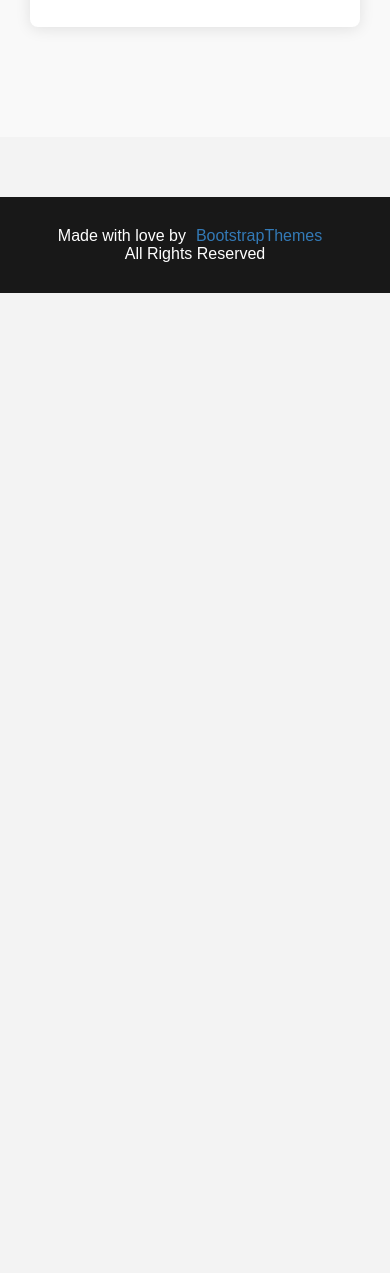
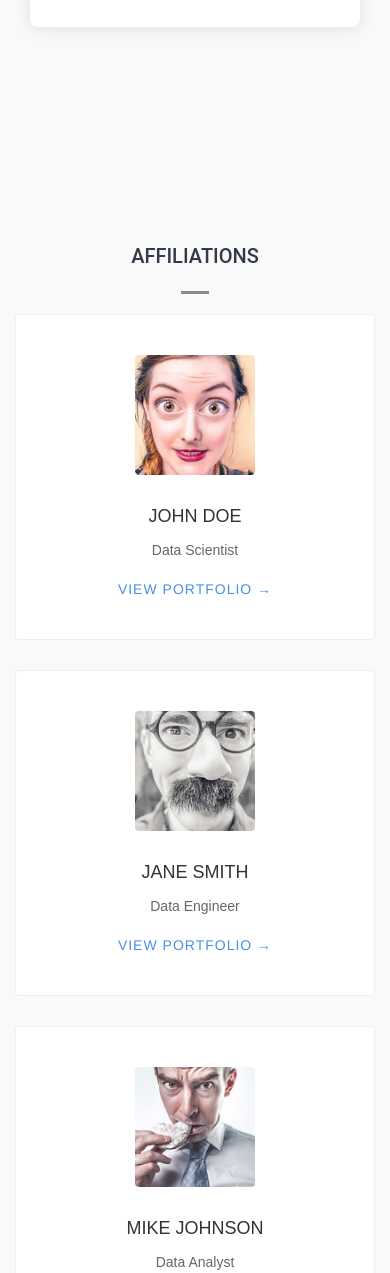
Before and after one commit to samjoshuadud/naip-client, a plain HTML site: page index.html in a window 390 px wide. Shown: the part 6892-8165 px from the top of the page. Before the commit the page ends 7185 px from the top, so only its background shows below. Drawn offline with Linux system fonts and the light colour scheme.

Commit message:
Finished

```diff
--- a/css/style.css
+++ b/css/style.css
@@ -1190,3 +1190,32 @@ body {
     border-color: #fff;
     box-shadow: 0 6px 20px rgba(0,0,0,0.3);
 }
+
+/* Affiliations styles */
+.affiliation-card {
+    transition: all 0.3s ease;
+    border: 1px solid #eee;
+}
+
+.affiliation-card:hover {
+    transform: translateY(-2px);
+    border-color: #4a90e2;
+}
+
+.affiliation-image {
+    transition: all 0.3s ease;
+}
+
+.portfolio-link {
+    position: relative;
+    transition: all 0.3s ease;
+}
+
+.portfolio-link:hover {
+    color: #357abd;
+    padding-left: 5px;
+}
+
+#affiliations {
+    background: #f9f9f9;
+}
--- a/index.html
+++ b/index.html
@@ -51,6 +51,8 @@
 							<li><a href="#abouts" class="nav-link" style="color: #fff; font-weight: 500;">About Me</a></li>
 							<li><a href="#portfolio" class="nav-link" style="color: #fff; font-weight: 500;">Work Showcase</a></li>
 							<li><a href="#blog" class="nav-link" style="color: #fff; font-weight: 500;">Blog</a></li>
+							<li><a href="#affiliations" class="nav-link" style="color: #fff; font-weight: 500;">Affiliations</a></li>
+
 
 						  </ul>
 						</div><!-- /.navbar-collapse -->
@@ -293,8 +295,8 @@
 
 
 	<section id="blog" class="blog sections" style="padding: 80px 0; background: #f9f9f9;">
-		<div class="container">
-			<div class="row">
+			<div class="container">
+				<div class="row">
 				<!-- Section Title -->
 				<div class="col-md-12">
 					<div class="head_title text-center wow fadeIn" data-wow-duration="0.5s">
@@ -373,6 +375,64 @@
 			</div>
 		</div>
 	</section>
+
+
+	<section id="affiliations" class="affiliations sections" style="padding: 80px 0; background: #f9f9f9;">
+		<div class="container">
+			<div class="row">
+				<!-- Section Title -->
+				<div class="col-md-12">
+					<div class="head_title text-center wow fadeIn" data-wow-duration="0.5s">
+						<h2>AFFILIATIONS</h2>
+					<div class="separetor"></div>
+					</div>
+				</div>
+
+				<!-- Affiliations Container -->
+				<div class="col-md-12">
+					<div class="row">
+						<!-- Affiliation 1 -->
+						<div class="col-md-4">
+							<div class="affiliation-card wow fadeInUp" data-wow-duration="0.5s" style="background: #fff; border-radius: 4px; padding: 40px 20px; margin-bottom: 30px; text-align: center; transition: all 0.3s ease;">
+								<div class="affiliation-image" style="margin-bottom: 25px;">
+									<img src="images/tm1.jpg" alt="Affiliate 1" style="width: 120px; height: 120px; border-radius: 4px; object-fit: cover;">
+								</div>
+								<h3 style="color: #333; font-size: 18px; margin-bottom: 10px; font-weight: 500;">John Doe</h3>
+								<p style="color: #666; font-size: 14px; margin-bottom: 20px;">Data Scientist</p>
+								<a href="#" class="portfolio-link" style="color: #4a90e2; font-size: 14px; text-decoration: none; font-weight: 500; letter-spacing: 1px;">VIEW PORTFOLIO →</a>
+							</div>
+						</div>
+
+						<!-- Affiliation 2 -->
+						<div class="col-md-4">
+							<div class="affiliation-card wow fadeInUp" data-wow-duration="0.7s" style="background: #fff; border-radius: 4px; padding: 40px 20px; margin-bottom: 30px; text-align: center; transition: all 0.3s ease;">
+								<div class="affiliation-image" style="margin-bottom: 25px;">
+									<img src="images/tm2.jpg" alt="Affiliate 2" style="width: 120px; height: 120px; border-radius: 4px; object-fit: cover;">
+								</div>
+								<h3 style="color: #333; font-size: 18px; margin-bottom: 10px; font-weight: 500;">Jane Smith</h3>
+								<p style="color: #666; font-size: 14px; margin-bottom: 20px;">Data Engineer</p>
+								<a href="#" class="portfolio-link" style="color: #4a90e2; font-size: 14px; text-decoration: none; font-weight: 500; letter-spacing: 1px;">VIEW PORTFOLIO →</a>
+							</div>
+						</div>
+
+						<!-- Affiliation 3 -->
+						<div class="col-md-4">
+							<div class="affiliation-card wow fadeInUp" data-wow-duration="0.9s" style="background: #fff; border-radius: 4px; padding: 40px 20px; margin-bottom: 30px; text-align: center; transition: all 0.3s ease;">
+								<div class="affiliation-image" style="margin-bottom: 25px;">
+									<img src="images/tm3.jpg" alt="Affiliate 3" style="width: 120px; height: 120px; border-radius: 4px; object-fit: cover;">
+								</div>
+								<h3 style="color: #333; font-size: 18px; margin-bottom: 10px; font-weight: 500;">Mike Johnson</h3>
+								<p style="color: #666; font-size: 14px; margin-bottom: 20px;">Data Analyst</p>
+								<a href="#" class="portfolio-link" style="color: #4a90e2; font-size: 14px; text-decoration: none; font-weight: 500; letter-spacing: 1px;">VIEW PORTFOLIO →</a>
+							</div>
+						</div>
+					</div>
+				</div>
+			</div>
+		</div>
+	</section>
+
+
 
 	<!-- Add spacing div -->
 	<div style="height: 60px; clear: both;"></div>
@@ -511,19 +571,22 @@
 				sections.forEach(section => {
 					const sectionTop = section.offsetTop;
 					const sectionHeight = section.clientHeight;
-					if (pageYOffset >= sectionTop - 150) {
+					const scrollPosition = window.pageYOffset + window.innerHeight/2;
+					if (scrollPosition >= sectionTop && scrollPosition <= (sectionTop + sectionHeight)) {
 						current = section.getAttribute('id');
 					}
 				});
 
 				navLinks.forEach(link => {
 					link.classList.remove('active');
-					if (link.getAttribute('href').substring(1) === current) {
+					const linkHref = link.getAttribute('href').substring(1);
+					if (linkHref === current) {
 						link.classList.add('active');
 					}
 				});
 			});
 		});
 	</script>
+
 </body>
 </html>
--- a/js/script.js
+++ b/js/script.js
@@ -133,12 +133,12 @@ $('.scrolldown a').bind('click', function () {
 //<!-- ========== navbardown.js ========== -->
 //<!-- =============================================== -->
 
-	$('.nav a').bind('click', function () {
-		$('html , body').stop().animate({
-			scrollTop: $($(this).attr('href')).offset().top - 80
-		}, 1500, 'easeInOutExpo');
-		event.preventDefault();
-	});
+	// $('.nav a').bind('click', function () {
+	// 	$('html , body').stop().animate({
+	// 		scrollTop: $($(this).attr('href')).offset().top - 80
+	// 	}, 1500, 'easeInOutExpo');
+	// 	event.preventDefault();
+	// });
 
 
 
```
